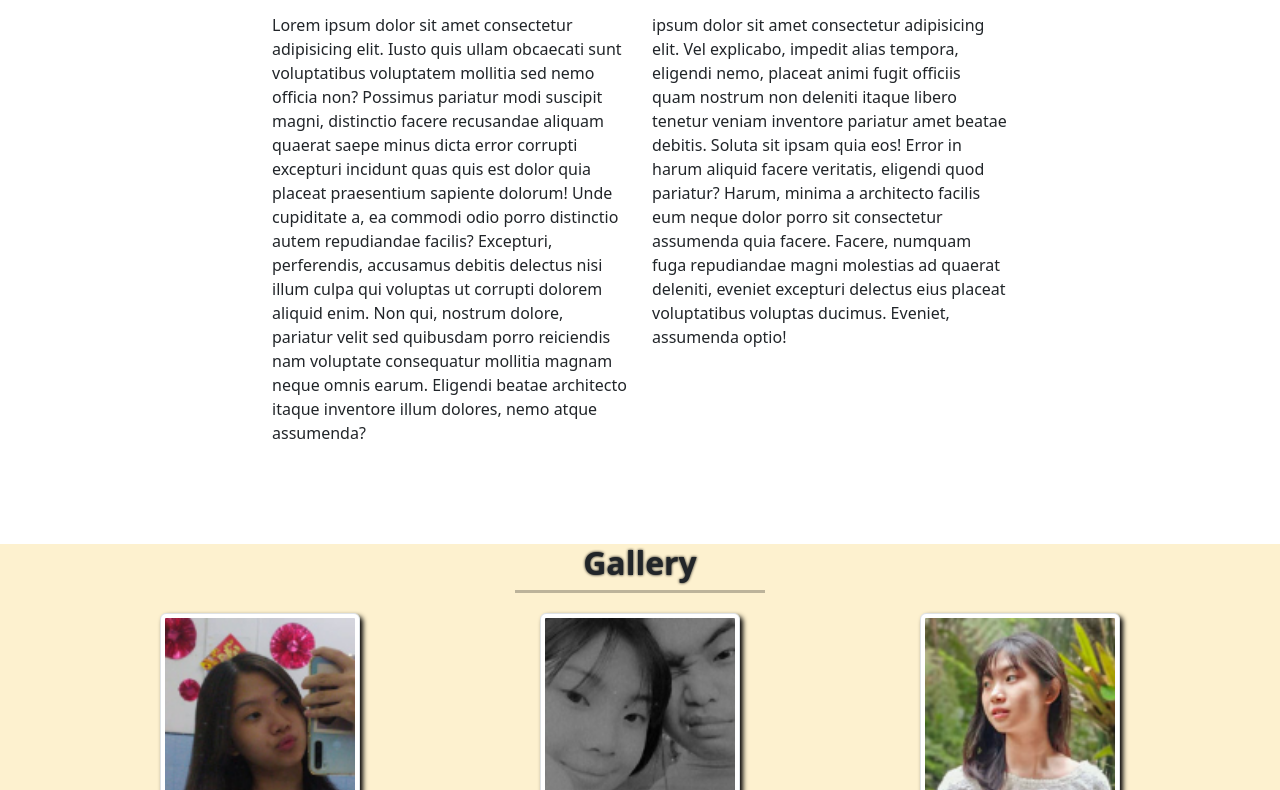
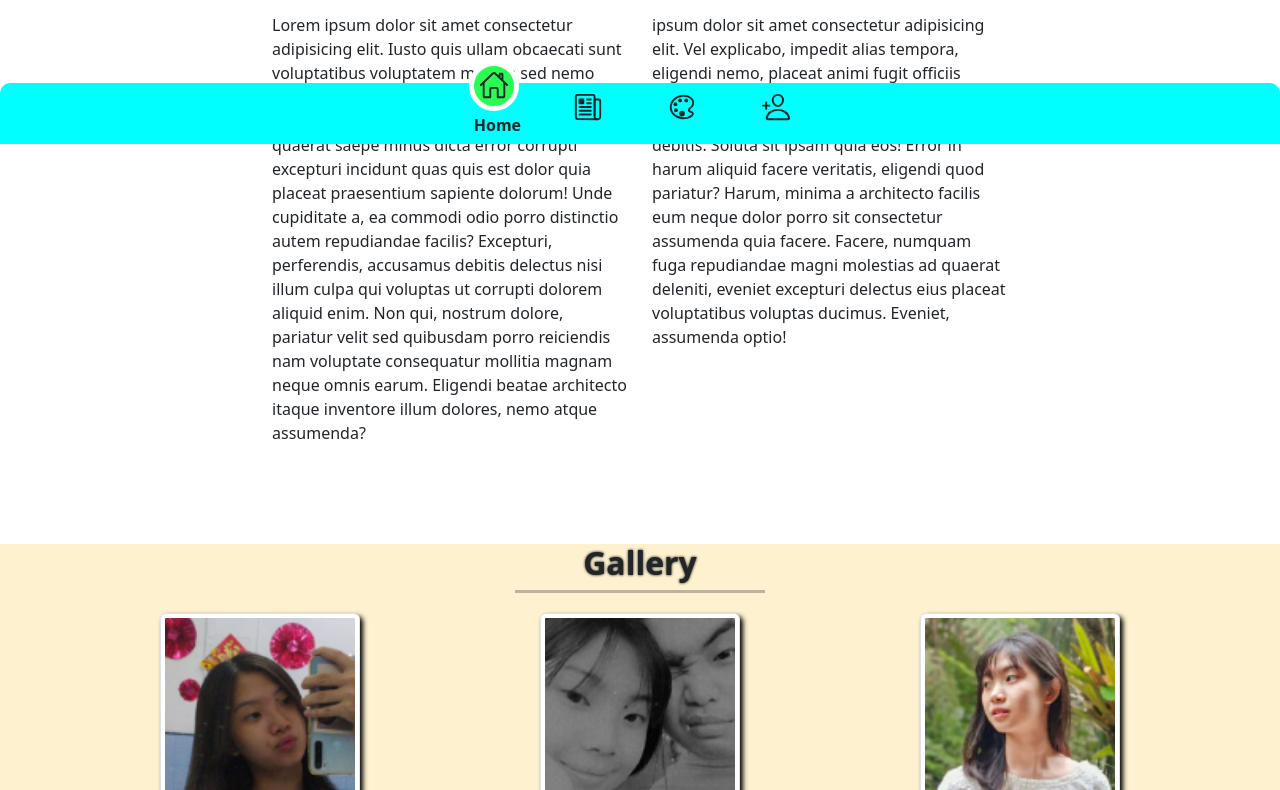
Before and after one commit to Winzliu/Winzliu.github.io, a plain HTML site: page index.html in a window 1280 px wide. Shown: the part 656-1446 px from the top of the page. Drawn offline with nearby package versions, Linux system fonts and the light colour scheme; a web font is replaced by a local one.

Commit message:
mengubah navbar jadi di bawah

```diff
--- a/css/nyoba.css
+++ b/css/nyoba.css
@@ -73,7 +73,7 @@ body{
 /* contact */
 .contact{
     min-height: 600px;
-    margin-bottom: 40px;
+    margin-bottom: 60px;
 }
 /* akhir contact */
 
@@ -81,11 +81,117 @@ body{
 footer{
     position: absolute;
     width: 100%;
-    bottom: 0;
+    bottom: 70px;
     height: 40px;
-    background-color: #fdf1cf52;
+    background-color: #fdf1cf00;
 }
 /* akhir footer*/
+
+/* navbar bawah */
+.nav-bawah{
+    background-color: aqua;
+    position: fixed;
+    bottom: 0;
+    left: 0;
+    width: 100%;
+    border-radius: 10px 10px 0 0;
+}
+
+.nav-bawah li{
+    display: inline-block;
+    margin-right: 40px;
+}
+
+.nav-bawah .cont{
+    margin-left: 30px;
+}
+
+.nav-bawah li .icon{
+    position: relative;
+    z-index: 1;
+    background-color: #29fd5300;
+    border-radius: 50%;
+    display: block;
+    width: 50px;
+    height: 50px;
+    font-size: 30px;
+    margin-bottom: -10px;
+    transition: .5s;
+}
+
+.nav-bawah li.active .icon{
+    transform: translate(0px, -22px);
+    background-color: #29fd53;
+    border: 5px solid white;
+}
+
+.nav-bawah li .text{
+    position: absolute;
+    transform: translate(-20px,-25px);
+    transition: .5s;
+    opacity: 0;
+    font-weight: bold;
+    z-index: 1;
+}
+
+.nav-bawah li.active .text{
+    transform: translate(-20px,-10px);
+    opacity: 1;
+}
+
+/* tidak bisa mengikuti luas layar */
+/* .bulat{
+    transform: translate(55.5px, -68px);
+    position: absolute;
+    width: 55px;
+    height: 55px;
+    background-color: #29fd53;
+    border-radius: 50%;
+    border: 5px solid white;
+    transition: .5s;
+}
+
+.bulat::before{
+    content: '';
+    position: absolute;
+    top: 60%;
+    left: -998px;
+    background-color: transparent;
+    width: 1000px;
+    height: 20px;
+    border-radius: 0px 30px 0 0;
+    box-shadow: 0 -10px 0 0 white;
+}
+
+.bulat::after{
+    content: '';
+    position: absolute;
+    top: 60%;
+    left: 43.5px;
+    background-color: transparent;
+    width: 1000px;
+    height: 20px;
+    border-radius: 30px 0px 0 0;
+    box-shadow: 0 -10px 0 0 white;
+}
+
+.nav-bawah li:nth-child(1).active ~ .bulat{
+    transform: translate(55.5px, -68px);
+}
+
+.nav-bawah li:nth-child(2).active ~ .bulat{
+    transform: translate(149.5px, -68px);
+}
+
+.nav-bawah li:nth-child(3).active ~ .bulat{
+    transform: translate(245.5px, -68px);
+}
+
+.nav-bawah li:nth-child(4).active ~ .bulat{
+    transform: translate(339.5px, -68px);
+} */
+
+/* akhir navbar bawah */
 
 h2{
 
@@ -105,7 +211,14 @@ h2{
     .jumbotron{
         padding-top: 25%;
     }
+    .navbar-brand{
+        margin: auto;
+    }
     .navbar .kanan{
         transform: translateX(0px);
     }
+    .navbar .collapse, .navbar-toggler{
+        opacity: 0;
+        transform: translateY(-200px);
+    }
 }
--- a/index.html
+++ b/index.html
@@ -169,9 +169,55 @@
             </div>
         </footer>
         <!-- akhir footer -->
+
+        <!-- navbar bawah -->
+        <nav class="nav-bawah">
+            <div class="container">
+                <div class="row text-center">
+                    <ul>
+                        <li class="list active">
+                            <a class="nav-link cont" href="#home">
+                                <span class="icon">
+                                    <ion-icon name="home-outline"></ion-icon>
+                                </span>
+                                <span class="text">Home</span>
+                            </a>
+                        </li>
+                        <li class="list">
+                            <a class="nav-link" href="#about">
+                                <span class="icon">
+                                    <ion-icon name="newspaper-outline"></ion-icon>
+                                </span>
+                                <span class="text">About</span>
+                            </a>
+                        </li>
+                        <li class="list">
+                            <a class="nav-link" href="#gallery">
+                                <span class="icon">
+                                    <ion-icon name="color-palette-outline"></ion-icon>
+                                </span>
+                                <span class="text">Gallery</span>
+                            </a>
+                        </li>
+                        <li class="list">
+                            <a class="nav-link" href="#contact">
+                                <span class="icon">
+                                    <ion-icon name="person-add-outline"></ion-icon>
+                                </span>
+                                <span class="text">Contact</span>
+                            </a>
+                        </li>
+                        <div class="bulat"></div>
+                    </ul>
+                </div>
+            </div>
+        </nav>
+        <!-- akhir navbar bawah -->
     </div>
     <script src="js/bootstrap.js"></script>
     <script src="js/jquery-3.6.0.min.js"></script>
     <script src="js/script.js"></script>
+    <script type="module" src="https://unpkg.com/ionicons@5.5.2/dist/ionicons/ionicons.esm.js"></script>
+    <script nomodule src="https://unpkg.com/ionicons@5.5.2/dist/ionicons/ionicons.js"></script>
     </body>
     </html>
--- a/js/script.js
+++ b/js/script.js
@@ -11,3 +11,13 @@ $('.nav-link').on('click', function(e){
 
     e.preventDefault();
 });
+
+//navbar bawah
+const list = document.querySelectorAll('.list');
+function activelink(){
+    list.forEach((item) =>
+    item.classList.remove('active'));
+    this.classList.add('active');
+}
+list.forEach((item) =>
+item.addEventListener('click',activelink));
```
